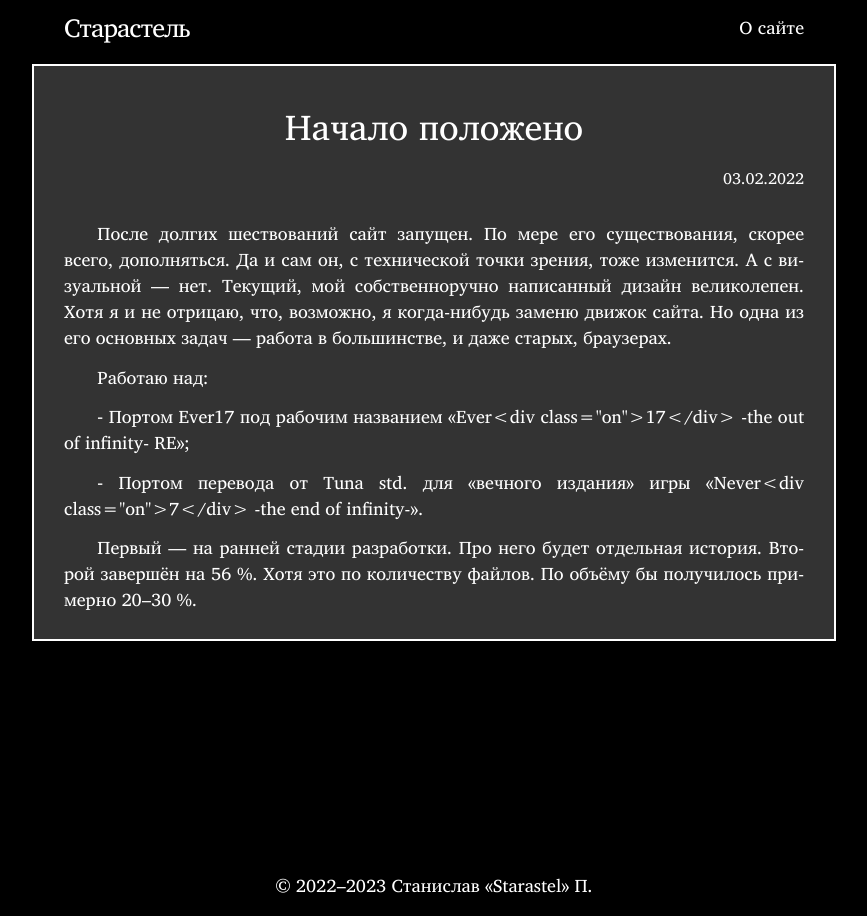
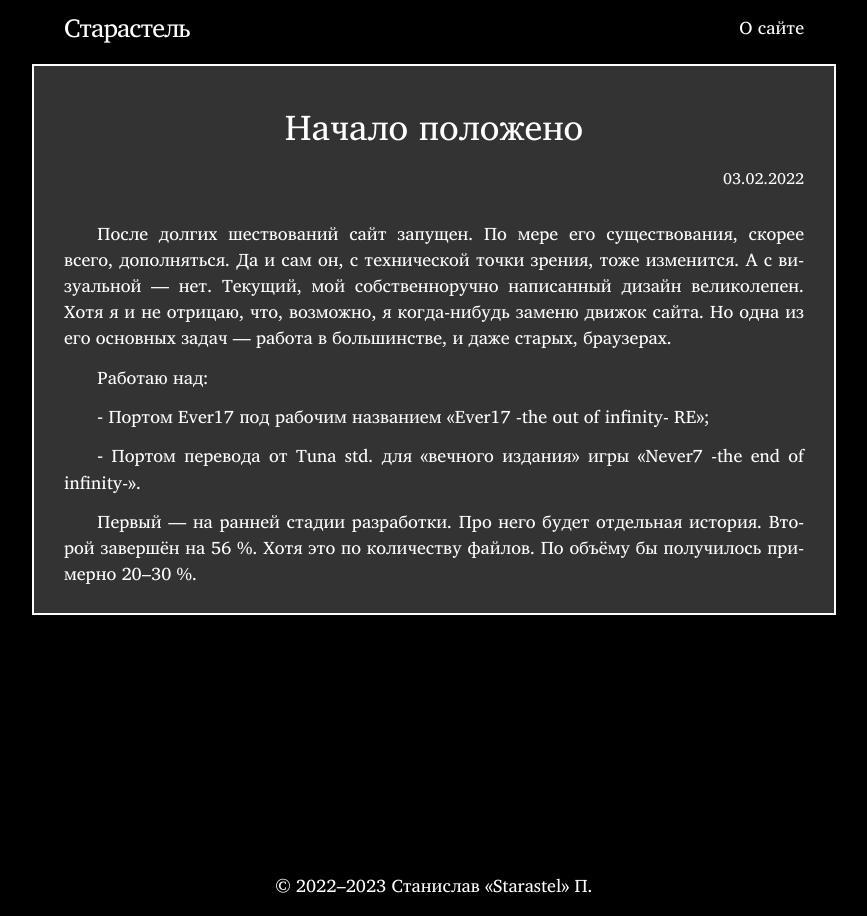
Before and after one commit to Starastel/stStarastel, a Jekyll site: the page built from _posts/2022-02-04-a-new_start.md, in a window 1280 px wide. Shown: the whole page, without its empty margins (206-1073 px from the left). Built offline with Jekyll 4.4.1, drawn with Linux system fonts in a browser that asks for light colours.

Commit message:
Update 2022-02-04-a-new_start.md

```diff
--- a/_posts/2022-02-04-a-new_start.md
+++ b/_posts/2022-02-04-a-new_start.md
@@ -6,7 +6,8 @@ date:   2022-02-04 00:00:00 +0300
 После долгих шествований сайт запущен. По мере его существования, скорее всего, дополняться. Да и сам он, с технической точки зрения, тоже изменится. А с визуальной — нет. Текущий, мой собственноручно написанный дизайн великолепен. Хотя я и не отрицаю, что, возможно, я когда-нибудь заменю движок сайта. Но одна из его основных задач — работа в большинстве, и даже старых, браузерах.
 
 Работаю над:
-- Портом Ever17 под рабочим названием «Ever<div class="on">17</div> -the out of infinity- RE»;
-- Портом перевода от Tuna std. для «вечного издания» игры «Never<div class="on">7</div> -the end of infinity-».
+- Портом Ever17 под рабочим названием «Ever17 -the out of infinity- RE»;
+- Портом перевода от Tuna std. для «вечного издания» игры «Never7 -the end of infinity-».
+{: .on }
 
 Первый — на ранней стадии разработки. Про него будет отдельная история. Второй завершён на 56 %. Хотя это по количеству файлов. По объёму бы получилось примерно 20 –30 %.
```
